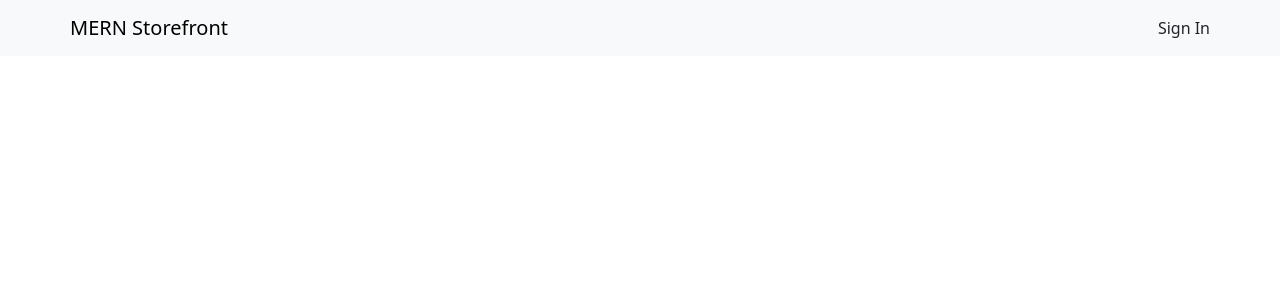
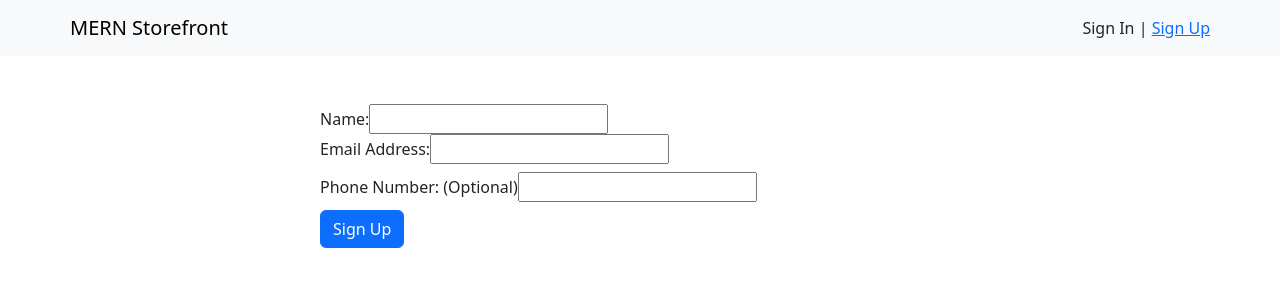
Before and after one commit to CodyBeumer/mern-storefront, a React (Vite) app in the folder client/: page /sign-up in a window 1280 px wide. Shown: the top 300 px of the page. Built offline with nearby package versions, Linux system fonts and the light colour scheme.

Commit message:
Started to build out sign up page

```diff
--- a/client/src/App.jsx
+++ b/client/src/App.jsx
@@ -1,10 +1,19 @@
 import './App.css'
 import SiteNavBar from './components/SiteNavBar';
+import { BrowserRouter, Route, Routes } from 'react-router-dom';
+import AccountDetails from './components/AccountDetails'
+import SignUp from './components/SignUp';
 
 function App() {
   return (
     <div id='app'>
         <SiteNavBar />
+        <BrowserRouter>
+          <Routes>
+            <Route path='/account-details' element={<AccountDetails />} />
+            <Route path='/sign-up' element={<SignUp />}/>
+          </Routes>
+        </BrowserRouter>
     </div>
 
   )
--- /dev/null
+++ b/client/src/components/AccountDetails.jsx
@@ -0,0 +1,5 @@
+const AccountDetails = () => {
+    return (<div>Account Details Page</div>)
+}
+
+export default AccountDetails;
--- /dev/null
+++ b/client/src/components/SignUp.jsx
@@ -0,0 +1,39 @@
+import { useState } from 'react';
+import Form from 'react-bootstrap/Form';
+const SignUp = () => {
+    const [input, setInput] = useState({
+        name: "",
+        phone_number: "",
+        email_address: ""
+    });
+
+    const handleSignUp = (e) => {
+        e.preventDefault();
+        console.log(input);
+    }
+
+    const handleInputChange = (e) => {
+        input[e.target.name] = e.target.value;
+        setInput(input)
+    }
+
+    return (
+        <div className='container-fluid w-50 mt-5'>
+            <form>
+                <label htmlFor='name'>Name:</label>
+                <input id='name' type="text" name='name' onChange={handleInputChange} />
+                <div className='mb-2'>
+                    <label htmlFor='name'>Email Address:</label>
+                    <input id='name' type="email" name='email_address' onChange={handleInputChange} />
+                </div>
+                <div className='mb-2'>
+                    <label htmlFor='name'>Phone Number: (Optional)</label>
+                    <input id='name' type="tel" name='phone_number' onChange={handleInputChange} />
+                </div>
+                <button className='btn btn-primary' onClick={handleSignUp}>Sign Up</button>
+            </form>
+        </div>
+)
+}
+
+export default SignUp;
--- a/client/src/components/SiteNavBar.jsx
+++ b/client/src/components/SiteNavBar.jsx
@@ -13,10 +13,14 @@ const SiteNavBar = () => {
             {
                 isAuthenticated ?
                 <NavDropdown title={user.name}>
-                    <NavDropdown.Item>Account Details</NavDropdown.Item>
+                    <NavDropdown.Item href='/account-details'>Account Details</NavDropdown.Item>
                     <NavDropdown.Item onClick={() => { logout() }}>Sign Out</NavDropdown.Item>
                 </NavDropdown> :
-                <a onClick={() => { loginWithRedirect() }}>Sign In</a>
+                <div>
+                    <a onClick={() => { loginWithRedirect() }}>Sign In</a>
+                    <span> | </span>
+                    <a href="/sign-up">Sign Up</a>
+                </div>
             }
         </Container>
     </Navbar>
```
Also changed, not shown: client/src/components/Dashboard.jsx (deleted, +0 -7 lines), 1 other file (tests, documents, lock files or other folders).
